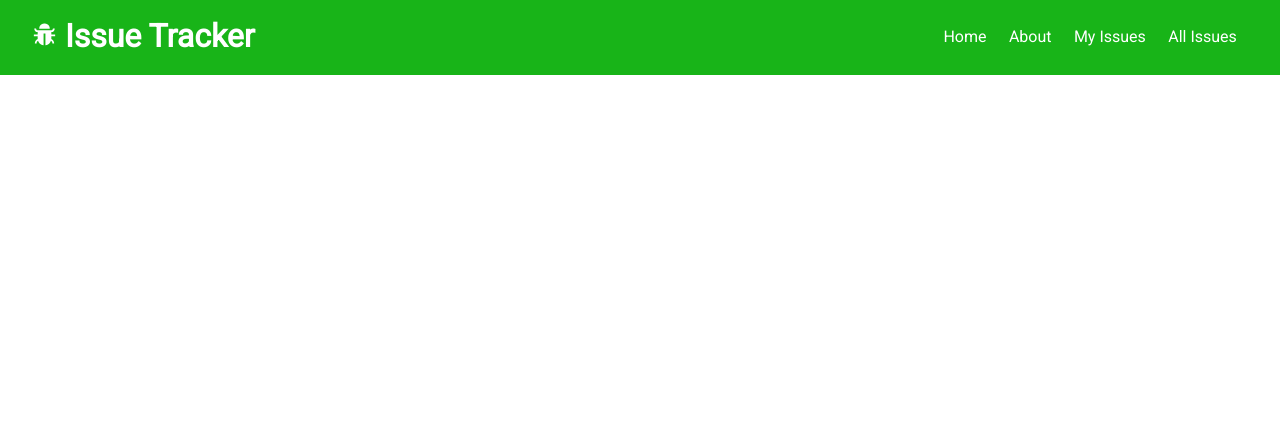
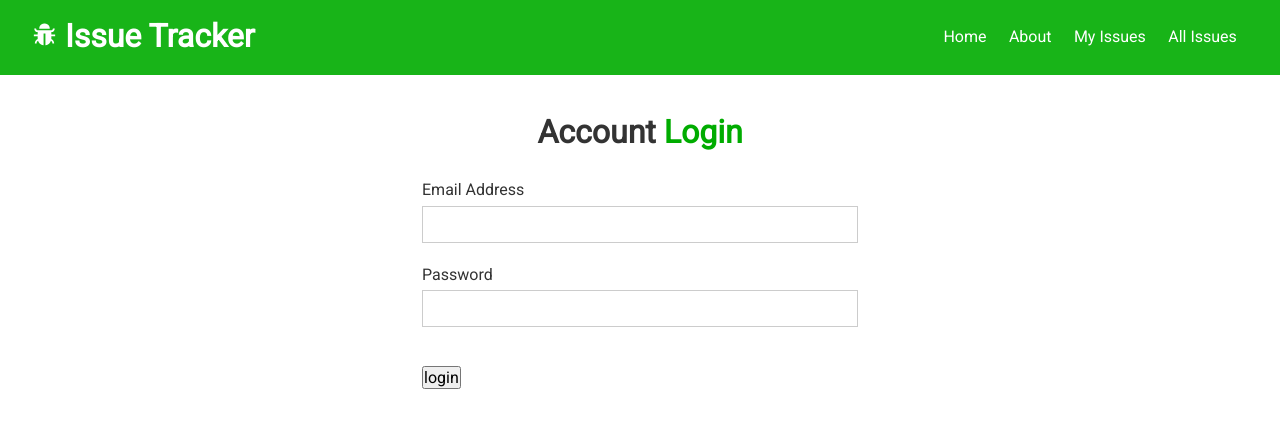
Before and after one commit to EliGuy343/issue-tracker, a React (Create React App) app in the folder client/: page /login in a window 1280 px wide. Shown: the top 428 px of the page. Built offline with nearby package versions, Linux system fonts and the light colour scheme.

Commit message:
made register and login forms

```diff
--- a/client/src/App.js
+++ b/client/src/App.js
@@ -9,6 +9,8 @@
 import IssueState from './context/issueContext/IssueState';
 import FixState from './context/fixContext/FixState';
 import AuthState from './context/authContext/AuthState'
+import Register from './components/auth/Register';
+import Login from './components/auth/login';
 const App = () => {
   return (
     <AuthState>
@@ -23,6 +25,8 @@
                   <Route exact path='/about' element={<About/>}/>
                   <Route exact path='/myissues' element={<MyIssues/>}/>
                   <Route exact path='/AllIssues' element={<AllIssues/>}/>
+                  <Route exact path='/register' element={<Register/>}/>
+                  <Route exact path='/login' element={<Login/>}/>
                 </Routes>
               </div>
           </Fragment>
--- /dev/null
+++ b/client/src/components/auth/Register.js
@@ -0,0 +1,54 @@
+import React, {useState} from 'react'
+
+
+
+const Register = () => {
+
+    const [user, setUser] = useState({
+        name:'',
+        email:'',
+        password:'',
+        password2:''
+    })
+
+
+    const {name, email, password, password2} = user;
+
+
+    const onChange = e => setUser({...user, [e.target.name]: e.target.value});
+
+    const onSubmit = e => {
+        e.preventDefault();
+        console.log("Register submit");
+    }
+    return (
+        <div className=' form-container'>
+            <h1>
+                Account <span className='text-primary'>Register</span>
+            </h1>
+            <form onSubmit={onSubmit}>
+                <div className='form-group'>
+                    <label htmlFor='name'>Name</label>
+                    <input type='text' name='name' value={name} onChange={onChange}/>
+                </div>
+                <div className='form-group'>
+                    <label htmlFor='email'>Email Address</label>
+                    <input type='text' name='email' value={email} onChange={onChange}/>
+                </div>
+                <div className='form-group'>
+                    <label htmlFor='password'>Password</label>
+                    <input type='text' name='password' value={password} onChange={onChange}/>
+                </div>
+                <div className='form-group'>
+                    <label htmlFor='password2'>Confirm Password</label>
+                    <input type='text' name='password2' value={password2} onChange={onChange}/>
+                </div>
+                <input type="submit" value="register" clasname="btn btn-primary btn-block"/>
+            </form>
+
+
+        </div>
+    )
+}
+
+export default Register
--- /dev/null
+++ b/client/src/components/auth/login.js
@@ -0,0 +1,44 @@
+import React, {useState} from 'react'
+
+
+
+const Login = () => {
+
+    const [user, setUser] = useState({
+        email:'',
+        password:'',
+    })
+
+
+    const {email, password} = user;
+
+
+    const onChange = e => setUser({...user, [e.target.name]: e.target.value});
+
+    const onSubmit = e => {
+        e.preventDefault();
+        console.log("Login submit");
+    }
+    return (
+        <div className=' form-container'>
+            <h1>
+                Account <span className='text-primary'>Login</span>
+            </h1>
+            <form onSubmit={onSubmit}>
+                <div className='form-group'>
+                    <label htmlFor='email'>Email Address</label>
+                    <input type='text' name='email' value={email} onChange={onChange}/>
+                </div>
+                <div className='form-group'>
+                    <label htmlFor='password'>Password</label>
+                    <input type='text' name='password' value={password} onChange={onChange}/>
+                </div>
+                <input type="submit" value="login" clasname="btn btn-primary btn-block"/>
+            </form>
+
+
+        </div>
+    )
+}
+
+export default Login;
```
